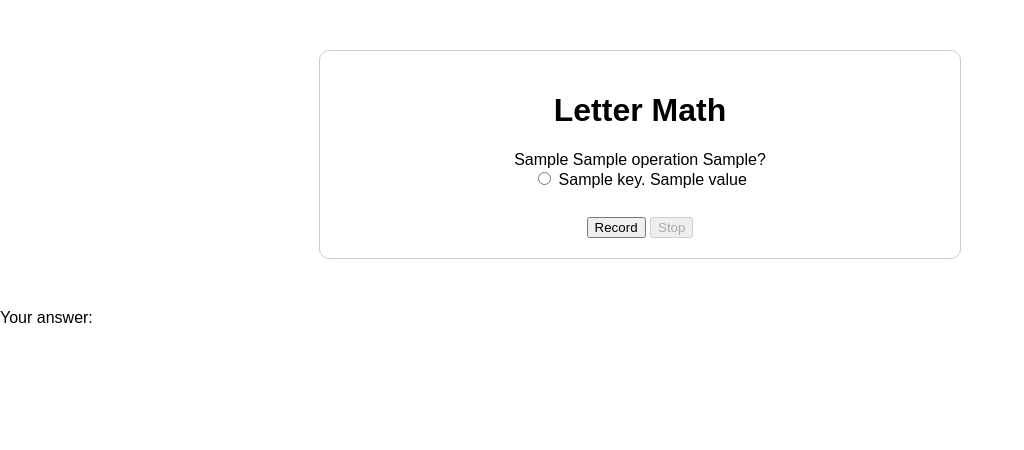
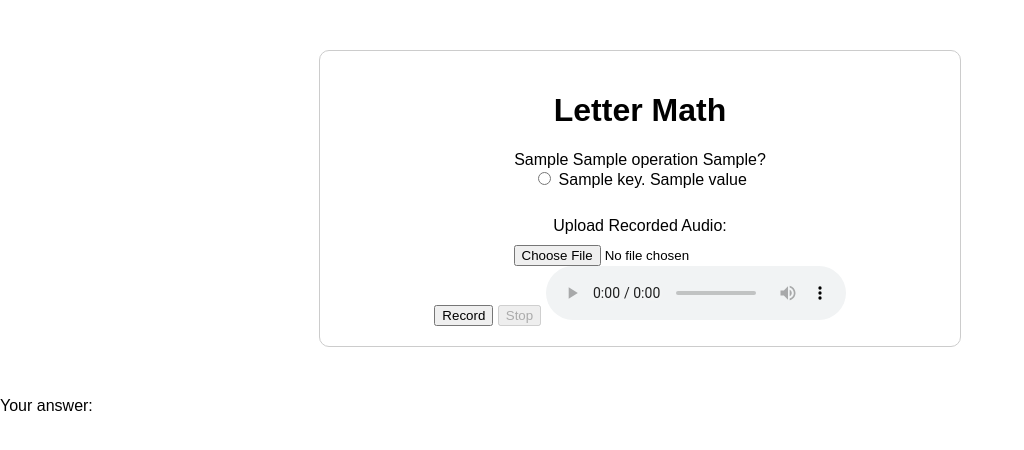
Before and after one commit to software-students-fall2023/4-containerized-app-exercise-goat, a Flask app: template web-app/templates/LetterMath.html in a window 1280 px wide. Shown: the top 450 px of the page, without its empty margins (0-1024 px from the left). Run offline with Flask 3, Linux system fonts and the light colour scheme; the template is opened without the code that fills it: most values are stand-ins (such as "Sample title", 1, 10 or a date in 2020); some libraries are stand-ins or nearby versions.

Commit message:
Revert "web app"

```diff
--- a/web-app/app.py
+++ b/web-app/app.py
@@ -20,13 +20,23 @@ def generate_question():
     operation = random.choice(['+', '-'])
     correct_answer = str(eval(f"{num1} {operation} {num2}"))
 
+    # Generate three random wrong answers
+    wrong_answers = [str(random.randint(1, 18)) for _ in range(3)]
+
+    # Combine correct and wrong answers and shuffle them
+    answers = [correct_answer] + wrong_answers
+    random.shuffle(answers)
+
+    # Convert answers to dictionary format for easier JSON serialization
+    choices = {chr(65 + i): answers[i] for i in range(4)}
+
     current_question = {
         'num1': num1,
         'num2': num2,
         'operation': operation,
         'correct_answer': correct_answer,
+        'choices': choices
     }
-
 def get_transcript():
     target_url = 'http://mlc:3000/transcript'
     response = requests.get(target_url)
@@ -34,7 +44,6 @@ def get_transcript():
         transcript = db.get_most_recent_transcript()
         return transcript
     return "there is an error fetching a transcript"
-
 @app.route('/')
 def index():
     transcript=request.args.get('transcript')
@@ -62,7 +71,6 @@ def check_answer():
         return jsonify({'is_correct': False, 'next_question': current_question, 'max_attempts_reached': True})
     else:
         return jsonify({'is_correct': False, 'max_attempts_reached': False})
-
 @app.route('/upload-audio', methods=['POST'])
 def upload_audio():
     if request.method == "POST":
@@ -75,9 +83,14 @@ def upload_audio():
         url = f'/?transcript={transcript}'
         response = make_response(jsonify({'transcript': transcript}))
         return response
+        #return render_template('LetterMath.html',current_question=current_question, transcript=transcript)
     else:
         return render_template("LetterMath.html",current_question=current_question)
+    '''if audio_file:
+        save_path = os.path.join(app.config['UPLOAD_FOLDER'], 'audio.wav')
+        audio_file.save(save_path)
 
+        return jsonify({'message': 'Audio file uploaded successfully', 'transcription': 'transcription_result'})'''
 def check_file():
     audio = AudioSegment.from_file("uploads/blob")
     print("Channels:", audio.channels)
--- a/web-app/templates/LetterMath.html
+++ b/web-app/templates/LetterMath.html
@@ -31,7 +31,6 @@
         }
     </style>
 </head>
-
 <body>
     <div class="container">
         <h1>Letter Math</h1>
@@ -43,11 +42,15 @@
                     {{ key }}. {{ value }}
                 </label><br>
             {% endfor %}
+            <label for="audioFile">Upload Recorded Audio:</label>
+            <input type="file" id="audioFile" name="audioFile" accept="audio/*" capture="microphone">
         </form>
         <div id="error-message" class="error-message"></div>
 
         <button id="recordButton">Record</button>
         <button id="stopButton" disabled>Stop</button>
+        <audio id="audioPlayback" controls></audio>
+        <div id="upload_button"></div>
     </div>
         <div>Your answer:</div>
         <div id="transcript"></div>
@@ -57,6 +60,7 @@
         document.addEventListener('DOMContentLoaded', () => {
             const recordButton = document.getElementById('recordButton');
             const stopButton = document.getElementById('stopButton');
+            const audioPlayback = document.getElementById('audioPlayback');
             let audioContext;
             let input;
             let rec;
```
Also changed, not shown: web-app/static/css/style.css (added, +24 -0 lines).
